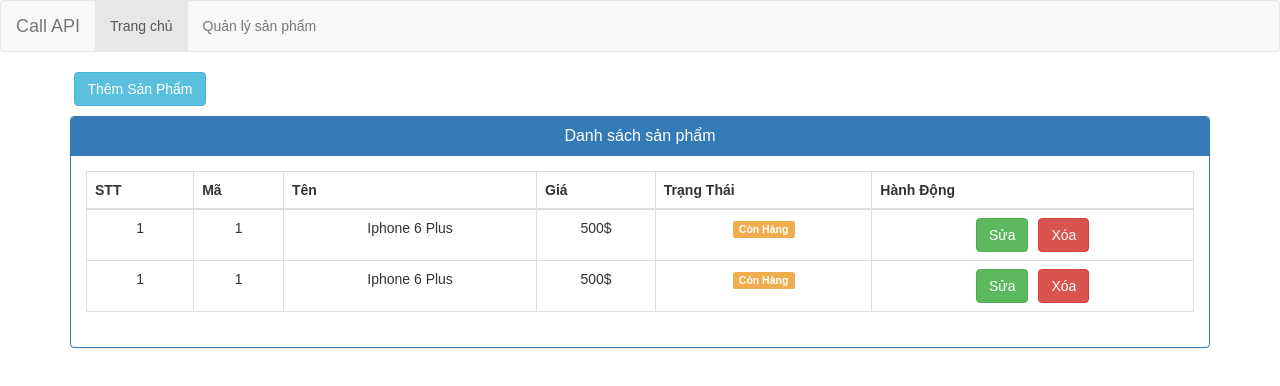
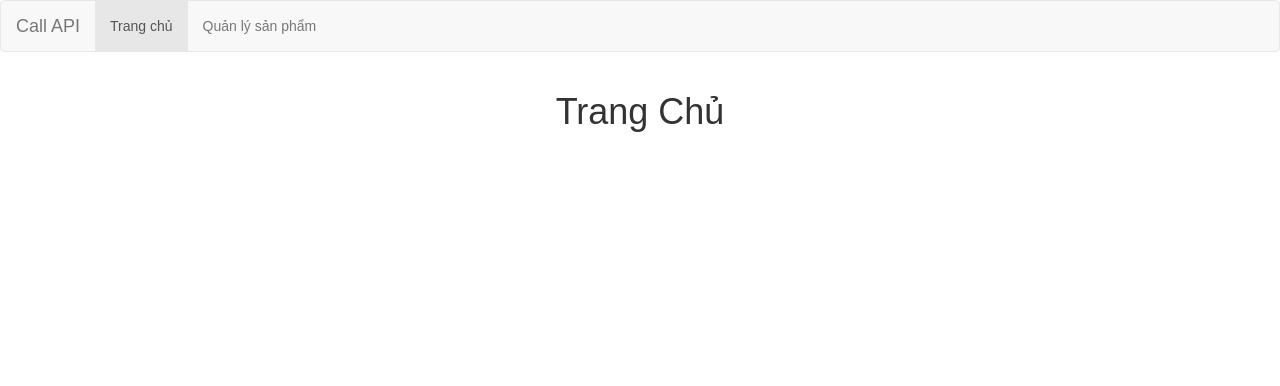
Before and after one commit to quanghung97/connect-api-reactjs, a React (Create React App) app: page / in a window 1280 px wide. Shown: the top 386 px of the page. Built offline with nearby package versions, Linux system fonts and the light colour scheme.

Commit message:
import and setting view react-router

```diff
--- a/src/App.js
+++ b/src/App.js
@@ -2,23 +2,47 @@
 import './App.css';
 import Menu from './components/Menu/Menu';
 import ProductList from './components/ProductList/ProductList';
+import routes from './routes';
+import { Switch, Route, BrowserRouter as Router } from 'react-router-dom';
 
 class App extends Component {
     render() {
         return (
+            <Router>
                 <div className="App">
                     <Menu />
                     <div className="container">
                         <div className="row">
-                             <div className="col-xs-12 col-sm-12 col-md-12 col-lg-12">
+                                 {/* <div className="col-xs-12 col-sm-12 col-md-12 col-lg-12">
                                           <button type="button" className="btn btn-info mb-10 ">Thêm Sản Phẩm</button>
                                           <br />
                                           <ProductList />
+                                 </div> */}
+                                 <Switch>
+                                     { this.showContentMenus(routes) }
+                                 </Switch>
+
                         </div>
                     </div>
                 </div>
-            </div>
+            </Router>
         );
+    }
+    showContentMenus = (routes) => {
+        var result = null;
+        if (routes.length > 0) {
+            result = routes.map((route, index) => {
+                 return (
+                     <Route
+                        key={index}
+                        path={route.path}
+                        exact={route.exact}
+                        component={route.main}
+                    />
+                )
+            });
+        }
+        return result;
     }
 }
 
--- /dev/null
+++ b/src/pages/HomePage/HomePage.js
@@ -0,0 +1,13 @@
+import React, {Component} from 'react';
+
+class HomePage extends Component {
+    render() {
+        return (
+            <div className="container">
+                <h1>Trang Chủ</h1>
+            </div>
+        );
+    }
+}
+
+export default HomePage;
--- /dev/null
+++ b/src/pages/NotFoundPage/NotFoundPage.js
@@ -0,0 +1,16 @@
+import React, {Component} from 'react';
+
+class NotFoundPage extends Component {
+    render() {
+        return (
+            <div className="container">
+                <div class="alert alert-warning">
+                  <button type="button" class="close" data-dismiss="alert" aria-hidden="true">&times;</button>
+                  <strong>Không tìm thấy trang!</strong>
+                </div>
+            </div>
+        );
+    }
+}
+
+export default NotFoundPage;
--- a/src/routes.js
+++ b/src/routes.js
@@ -0,0 +1,19 @@
+import React from 'react';
+import HomePage from './pages/HomePage/HomePage';
+import NotFoundPage from './pages/NotFoundPage/NotFoundPage';
+
+const routes = [
+    {
+        path : '/',
+        exact : true,
+        main: () => <HomePage />
+    },
+    {
+        path : '',
+        exact : false,
+        main : () => <NotFoundPage />
+    }
+
+];
+
+export default routes;
```
Lines whose indentation alone changed are shown as unchanged.
